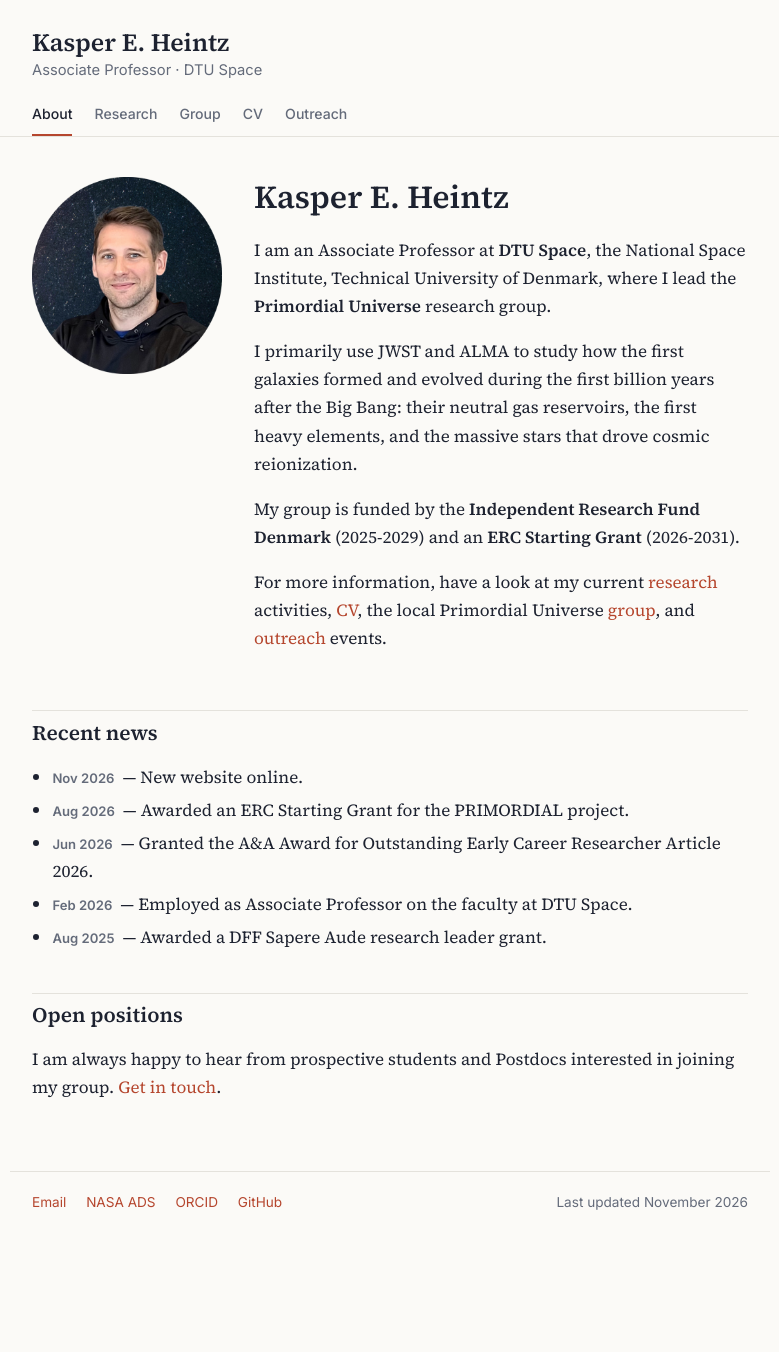
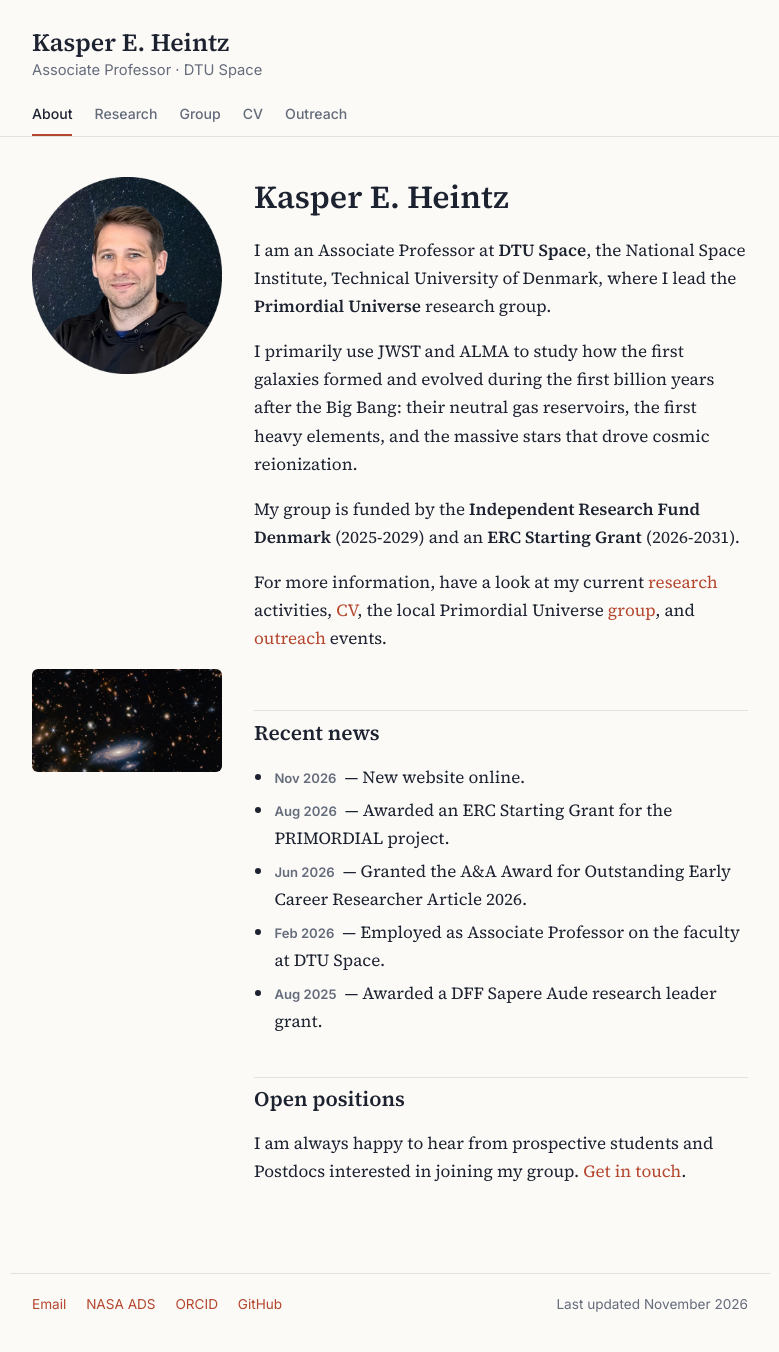
Before and after one commit to kasperheintz/kasperheintz.github.io, a Jekyll site: the page built from index.md, in a window 1280 px wide. Shown: the whole page, without its empty margins (250-1029 px from the left). Built offline with Jekyll 4.4.1, drawn with Linux system fonts in a browser that asks for light colours; before the commit the page ends 1250 px from its top, so only the background shows below that.

Commit message:
Update index.md

```diff
--- a/index.md
+++ b/index.md
@@ -2,7 +2,7 @@
 title: About
 ---
 
-<div class="intro" markdown="2">
+<div class="intro" markdown="1">
 <img src="/images/AltProfile.png" alt="Kasper E. Heintz">
 <div markdown="1">
 
@@ -18,6 +18,12 @@ For more information, have a look at my current [research](https://kasperheintz.
 
 </div>
 </div>
+
+
+<div class="intro" markdown="1">
+<img src="/images/LEDA-2046648-1100x600.jpg" alt="Galaxies">
+<div markdown="1">
+
 
 ## Recent news
 
```
